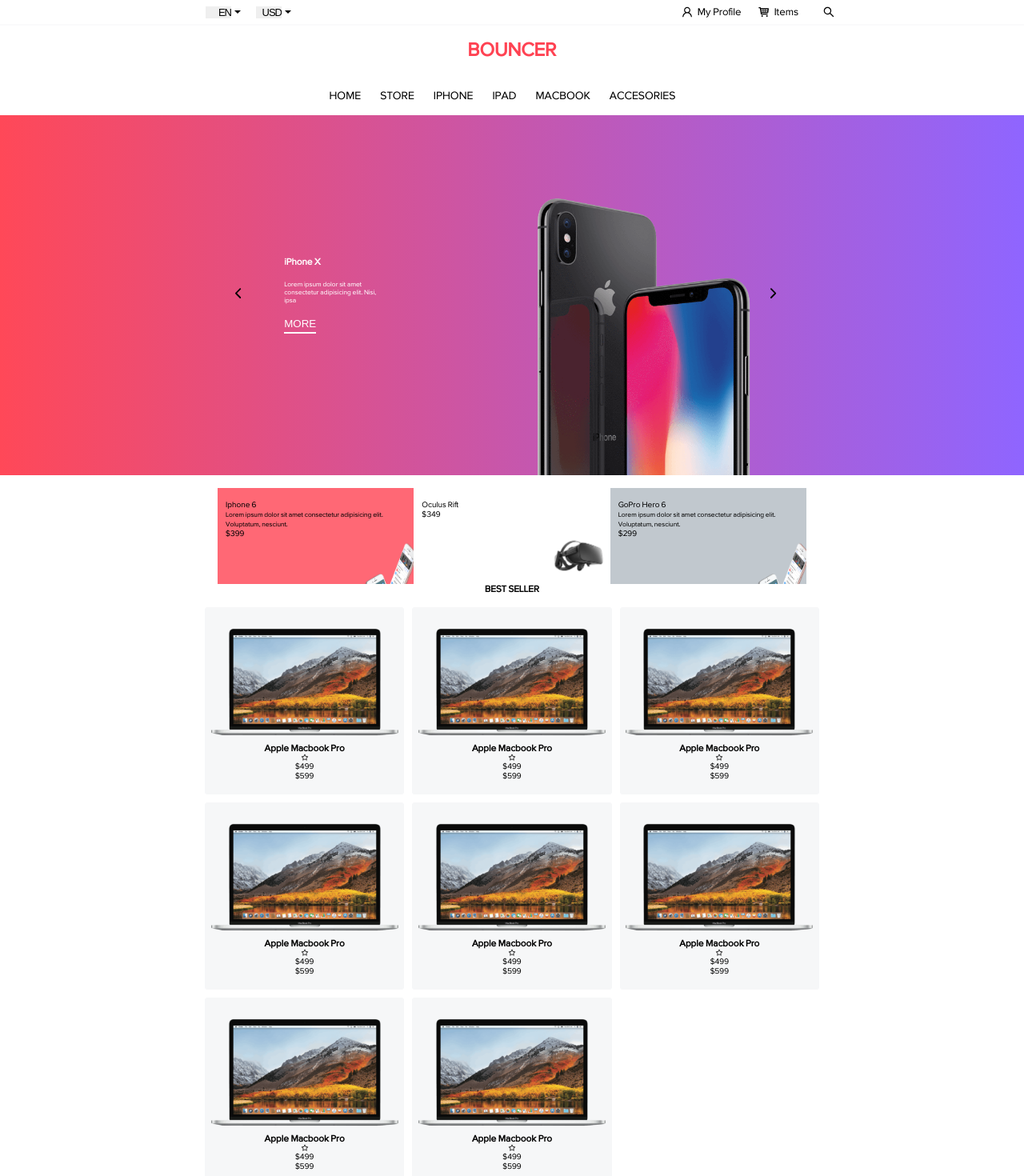
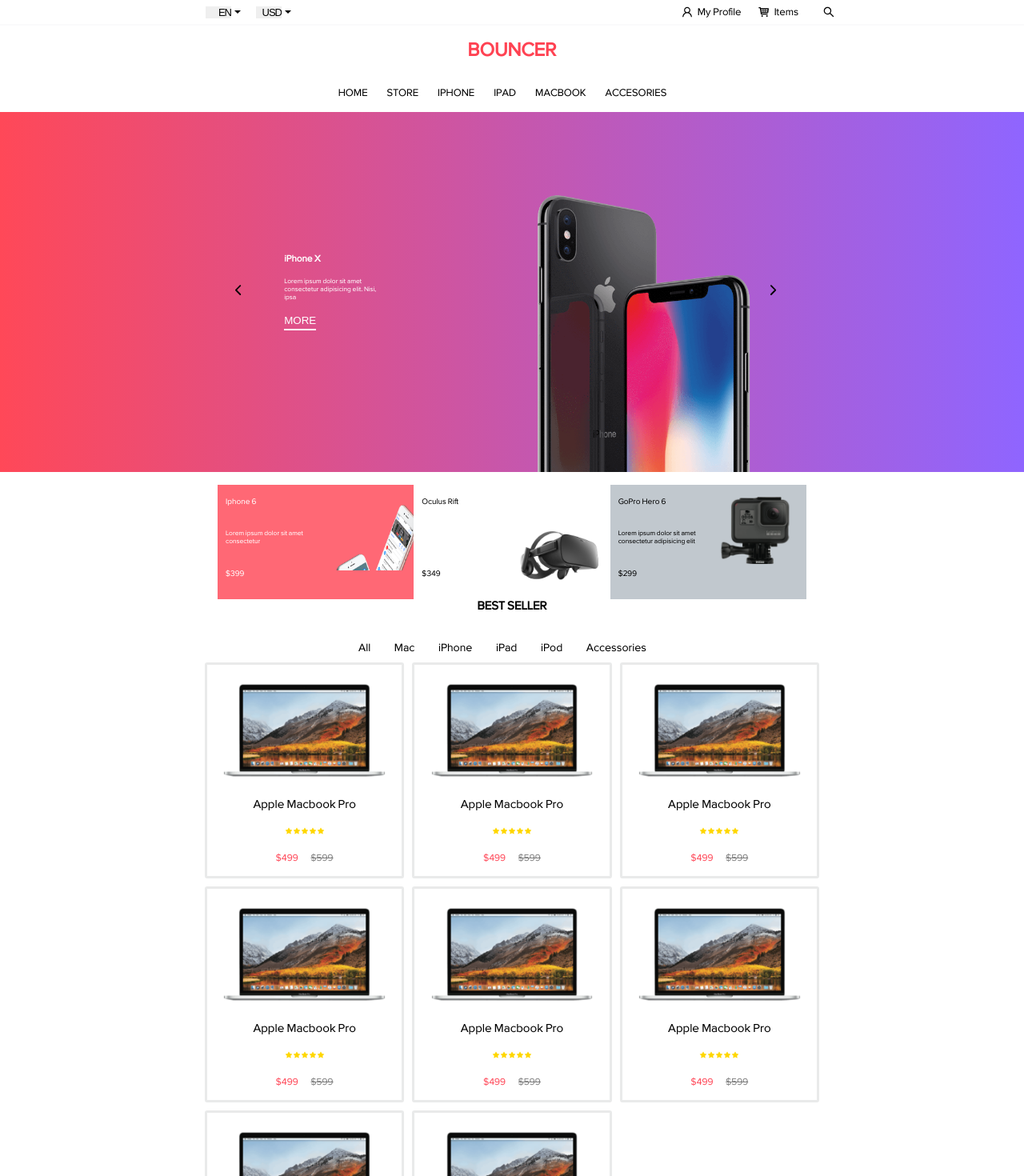
Before and after one commit to Alexkings47/Bouncer, a React (Create React App) app: page / in a window 1280 px wide. Shown: the top 1470 px of the page at 80% size. Built offline with nearby package versions, Linux system fonts and the light colour scheme.

Commit message:
created nav menu

```diff
--- a/src/App.css
+++ b/src/App.css
@@ -1,14 +1,13 @@
 .App {
-   font-family: 'proxima sans';
-
+  font-family: "proxima sans";
 }
 
-.full-width{
+.full-width {
   grid-column: 1/ -1;
   /* grid-row: ; */
 }
 
-.partial-width{
+.partial-width {
   grid-column: 2/5;
 }
 /* @media(max-width:800px){
@@ -16,12 +15,19 @@
   width: 70%;
 }
 } */
-*{
+* {
   margin: 0;
   padding: 0;
   box-sizing: border-box;
 }
+button {
+  border: none;
+  background: transparent;
+}
+body {
+  font-size: 62.5%;
+}
 
-body{
-    font-size: 62.5%;
+ul {
+  list-style-type: none;
 }
--- a/src/components/BestsellerItem.js
+++ b/src/components/BestsellerItem.js
@@ -1,15 +1,32 @@
 import React from "react";
 import styled from "styled-components";
 
-const BestsellerItem = ({ classname,title, imgUrl, description, color, price}) => {
+const BestsellerItem = ({
+  classname,
+  title,
+  imgUrl,
+  display,
+  description,
+  color,
+  price,
+  textcolor,
+}) => {
   return (
-    <StyledDiv className={classname} style={{ backgroundColor: color }}>
+    <StyledDiv
+      className={classname}
+      style={{
+        backgroundColor: color,
+        color: textcolor,
+        flexDirection: display,
+      }}
+    >
+      <img src={require(`../images/${imgUrl}`)} alt={title} />
+
       <div className="info">
         <p>{title}</p>
         <small>{description}</small>
         <p>{price}</p>
       </div>
-      <img src={require(`../images/${imgUrl}`)} alt={title} />
     </StyledDiv>
   );
 };
@@ -18,14 +35,24 @@ export default BestsellerItem;
 const StyledDiv = styled.div`
   padding: 15px 0 0 10px;
 
-.partial-width{
 
-}
+
+  .partial-width {
+  }
   .info {
+    display: flex;
+    flex-direction: column;
+    height: 80%;
+    justify-content: space-between;
+    /* text-align: left; */
 
   }
-  img{
-      width: 5rem;
-      float: right;
+  .row{
+  flex-direction:row;
+  }
+
+  img {
+    width: 8rem;
+    float: right;
   }
 `;
--- a/src/components/Button.js
+++ b/src/components/Button.js
@@ -0,0 +1,16 @@
+import React from "react";
+import styled from "styled-components";
+
+const Button = ({ value, color, align }) => {
+  return <StyledButton style={{ color: color , margin:align}}>{value}</StyledButton>;
+};
+
+export default Button;
+
+const StyledButton = styled.button`
+  color: white;
+  border-bottom: 2px solid;
+  text-transform: uppercase;
+  padding: 0 0 3px 0;
+  display: block;
+`;
--- a/src/components/Carousel.js
+++ b/src/components/Carousel.js
@@ -2,28 +2,27 @@ import React from "react";
 import styled from "styled-components";
 import { IoIosArrowForward, IoIosArrowBack } from "react-icons/io";
 import { CarouselImage } from "./Data";
+import Button from "./Button";
 
 const Carousel = () => {
   const [slide, setSlide] = React.useState(0);
 
   function prev() {
-    setSlide((prevSlide) => {
-      if (prevSlide === 0) {
-        return prevSlide;
-      } else {
-        return prevSlide - 1;
+    if (slide === 0) {
+        return;
+      }else {
+        setSlide(slide - 1);
       }
-    });
+
   }
 
   function next() {
-    setSlide((prevSlide) => {
-      if (prevSlide < CarouselImage.length) {
-        return prevSlide + 1;
-      } else {
-        return prevSlide -1;
-      }
-    });
+    if (slide + 1 >= CarouselImage.length) {
+        return;
+      }  else {
+        setSlide( slide + 1);
+     }
+
   }
 
   return (
@@ -35,7 +34,7 @@ const Carousel = () => {
         <div className="info">
           <h3>{CarouselImage[slide].name}</h3>
           <small>{CarouselImage[slide].desc}</small>
-          <button>more</button>
+          <Button value={"more"} />
         </div>
       </div>
       <div className="content">
@@ -78,12 +77,7 @@ const StyledDiv = styled.div`
     height: 10rem;
     padding: 2rem;
 
-    button {
-      color: white;
-      border-bottom: 2px solid white;
-      text-transform: uppercase;
-      padding: 0 0 3px 0;
-    }
+
   }
 
   img {
@@ -97,10 +91,7 @@ const StyledDiv = styled.div`
     border: none;
   }
 
-  button {
-    border: none;
-    background: transparent;
-  }
+
   button > *:hover {
     transform: scale(1.2);
   }
--- a/src/components/ProductCard.js
+++ b/src/components/ProductCard.js
@@ -1,22 +1,45 @@
 import React from "react";
 import styled from "styled-components";
-import { AiOutlineStar } from "react-icons/ai";
+import { AiOutlineHeart } from "react-icons/ai";
+import { TiShoppingCart } from "react-icons/ti";
+import Star from "./Star";
+
 
 const ProductCard = ({ imgUrl, price, title }) => {
-    const [oldPrice, setOldPrice] = React.useState(0);
+  const [oldPrice, setOldPrice] = React.useState(0);
 
-   React.useEffect(() => setOldPrice(parseInt(price) + 100), [price]);
+  React.useEffect(() => setOldPrice(parseInt(price) + 100), [price]);
 
-  function flip() {}
+  function flip(){}
+  function cart(){}
+  function like(){}
+
 
   return (
     <StyledDiv onMouseEnter={flip}>
       <img src={require(`../images/${imgUrl}`)} alt="productcard" />
-      <h3>{title}</h3>
-      <AiOutlineStar />
-      <p className="price">${price}</p>
-      <p className="oldPrice">${oldPrice}</p>
-      <div className="popup"></div>
+      <h2>{title}</h2>
+      <div className="star">
+        {" "}
+        <Star />
+        <Star />
+        <Star />
+        <Star />
+        <Star />
+      </div>
+      <div className="priceBox">
+        <p className="price">${price}</p>
+        <s>${oldPrice}</s>
+      </div>
+      <div className="popup">
+        <button className="product-icon" onClick={like}>
+          {" "}
+          <AiOutlineHeart />
+        </button>
+        <button className="product-icon" onClick={cart}>
+          <TiShoppingCart />
+        </button>
+      </div>
     </StyledDiv>
   );
 };
@@ -28,13 +51,59 @@ const StyledDiv = styled.div`
   flex-direction: column;
   justify-content: space-between;
   align-items: center;
-  background-color: #f6f7f8;
+  /* background-color: #d4d5d6; */
   padding: 1rem 1.2rem;
   cursor: pointer;
   border-radius: 3px;
-  border: 1px solid #f6f7f8;
+  border: 3px solid rgba(212, 213, 214, 0.5);
+  position: relative;
+  height: 270px;
 
+  .popup {
+    display: none;
+    justify-content: space-between;
+    position: absolute;
+    top: 20%;
+    left: 50%;
+    transform: translateX(-50%);
+    width: 40%;
+  }
+  .product-icon {
+    color: #33a0ff;
+    width: 2.5rem;
+    height: 2.5rem;
+    border-radius: 50%;
+    border: 2px solid #9acbf5;
+  }
+  .product-icon > * {
+    width: 2.5rem;
+    height: 1.2rem;
+    padding: 0;
+    display: block;
+    margin: 0 auto;
+  }
   &:hover img {
     opacity: 0.4;
   }
+  &:hover .popup {
+    display: flex;
+  }
+  img {
+    width: 99%;
+  }
+  s {
+    color: grey;
+  }
+  .price {
+    color: #ff4858;
+  }
+  .priceBox {
+    display: flex;
+    justify-content: space-between;
+    width: 35%;
+    font-size: 12px;
+  }
+  h2 {
+    font-weight: 400;
+  }
 `;
--- a/src/components/Sections/Advertisment.js
+++ b/src/components/Sections/Advertisment.js
@@ -30,6 +30,7 @@ const StyledDiv = styled.div`
   justify-content: space-around;
   background-color: #2e90e5;
   overflow: hidden;
+  margin-top: 2rem;
 
   @media (max-width: 800px) {
     justify-content: center;
@@ -57,14 +58,12 @@ const StyledDiv = styled.div`
     font-weight: 500;
   }
   .imgDiv {
-    border: 1px solid red;
     position: absolute;
     top: -3.9rem;
     transform: translateY(3rem);
   }
   img {
     height: 120%;
-
     left: initial;
     /* align-self: flex-end; */
   }
--- a/src/components/Sections/Bestseller.js
+++ b/src/components/Sections/Bestseller.js
@@ -11,10 +11,11 @@ const Bestseller = () => {
           imgUrl={"iphone6.png"}
           title={"Iphone 6"}
           description={
-            "Lorem ipsum dolor sit amet consectetur adipisicing elit. Voluptatum, nesciunt."
+            "Lorem ipsum dolor sit amet consectetur "
           }
           price={"$399"}
           color={"#FF6875"}
+          textcolor={"white"}
         />
         <BestsellerItem
           imgUrl={"oculus.png"}
@@ -22,18 +23,19 @@ const Bestseller = () => {
           description={""}
           price={"$349"}
           color={"#FFFFFF"}
+          display={"row"}
         />
         <BestsellerItem
-          imgUrl={"iphone6.png"}
+          imgUrl={"camcorder.png"}
           title={"GoPro Hero 6"}
           description={
-            "Lorem ipsum dolor sit amet consectetur adipisicing elit. Voluptatum, nesciunt."
+            "Lorem ipsum dolor sit amet consectetur adipisicing elit"
           }
           price={"$299"}
           color={"#C1C8CE"}
         />
       </div>
-      <h3>BEST SELLER</h3>
+      <h2>BEST SELLER</h2>
     </StyledSecion>
   );
 };
@@ -48,7 +50,7 @@ const StyledSecion = styled.section`
     grid-template-columns: repeat(3, 1fr);
     grid-template-rows: 1fr;
   }
-  h3 {
+  h2 {
     text-align: center;
   }
 
--- a/src/components/Sections/Navbar.js
+++ b/src/components/Sections/Navbar.js
@@ -5,7 +5,7 @@ const Navbar = () => {
   return (
     <StyledNav>
       <h2>Bouncer</h2>
-      <ul>
+      <ul className="nav-parent">
         <li>Home</li>
         <li>Store</li>
         <li>IpHONE</li>
@@ -13,6 +13,41 @@ const Navbar = () => {
         <li>MACBOOK</li>
         <li>ACCESORIES</li>
       </ul>
+      <div className="nav-menu">
+        <div>
+            <h3>Category</h3>
+          <ul>
+            <li>Airpoint & Wireless</li>
+            <li>AppleCare</li>
+            <li>Business & Secuirity</li>
+            <li>Bags, Shells & Sleeves</li>
+            <li>Cables & Docks</li>
+            <li>Cameras & Video</li>
+            <li>Car & Travel</li>
+            <li>Cases & Films</li>
+          </ul>
+        </div>
+        <div>
+            <h3>Category</h3>
+          <ul>
+            <li>Charging Devices</li>
+            <li>Connected Home</li>
+            <li>Device Care</li>
+            <li>Display & Graphic</li>
+            <li>Fitness & Sport</li>
+            <li>Headphones</li>
+            <li>Healthkit</li>
+          </ul>
+        </div>
+        <div>
+            <h3>Category</h3>
+          <ul>
+            <li>Mice & Keyboards</li>
+            <li>Music Creation</li>
+            <li>Networking & Server</li>
+          </ul>
+        </div>
+      </div>
     </StyledNav>
   );
 };
@@ -21,7 +56,7 @@ export default Navbar;
 
 const StyledNav = styled.nav`
   width: 500px;
-  height: 7rem;
+  max-height: 17rem;
   text-transform: uppercase;
   margin: 0 auto;
   font-weight: 400;
@@ -29,21 +64,61 @@ const StyledNav = styled.nav`
   padding: 1rem 0;
   grid-column: 2/5;
   grid-row: 2/3;
+  position: relative;
 
   display: flex;
   flex-direction: column;
   justify-content: space-between;
   align-items: center;
 
+  .nav-menu {
+    display: none;
+    grid-template-columns: 2fr 2fr 1fr;
+    grid-gap: 35px;
+    width: 800px;
+    padding: 1rem 3rem 1rem 1rem;
+    background-color: white;
+    text-transform: capitalize;
+    border-radius: 3.5px;
+    margin-top: 1rem;
+
+    div {
+    }
+
     ul {
+      display: flex;
+      flex-direction: column;
+      flex-wrap: wrap;
+      height: 11rem;
+      align-content: space-between;
+    }
+    h3 {
+      color: #c1c8ce;
+    }
+    li {
+      padding-top: 20px;
+    }
+  }
+  @media (max-width: 800px) {
+    .nav-menu {
+      width: 650px;
+    }
+  }
+  .nav-parent {
     display: flex;
     justify-content: space-between;
     align-items: center;
-    list-style-type: none;
 
-    & > li {
+    li {
       margin-right: 1.5rem;
-      font-size: 14px;
+    }
+    .nav-parent:hover .nav-menu {
+      display: block;
+    }
+  }
+
+  li {
+    font-size: 13px;
     font-family: "proxima sans";
 
     &:hover,
@@ -52,11 +127,11 @@ const StyledNav = styled.nav`
       cursor: pointer;
     }
   }
-  }
 
   h2 {
     color: #ff4252;
     font-size: 24px;
     font-weight: 700;
+    margin-bottom: 2rem;
   }
 `;
--- a/src/components/Sections/ProductDisplay.js
+++ b/src/components/Sections/ProductDisplay.js
@@ -1,27 +1,69 @@
 import React from "react";
 import styled from "styled-components";
 import ProductCard from "../ProductCard";
-import {Data} from "../Data"
+import { Data } from "../Data";
+import Button from "../Button";
 
 const ProductDisplay = () => {
-  const NewProducts = Data.map(item =>{
-   return( <ProductCard
-        title={item.title}
-        price={item.price}
-        imgUrl={item.imgUrl}
-      />
-   )
-   }
-  )
-  return <StyledSection className="partial-width">{NewProducts}</StyledSection>;
+  const NewProducts = Data.map((item) => {
+    return (
+      <ProductCard title={item.title} price={item.price} imgUrl={item.imgUrl} />
+    );
+  });
+  return (
+    <StyledSection className="partial-width">
+      <div className="grid-items">
+        <div className="product-types">
+          <ul>
+            <li>All</li>
+            <li>Mac</li>
+            <li>iPhone</li>
+            <li>iPad</li>
+            <li>iPod</li>
+            <li>Accessories</li>
+          </ul>
+        </div>
+        {NewProducts}
+      </div>
+      <Button value={"LOAD MORE"} color={"#33A0FF"} align={"1rem auto"} />
+    </StyledSection>
+  );
 };
 
 export default ProductDisplay;
 
 const StyledSection = styled.section`
-  display: grid;
-  grid-template-columns: repeat(auto-fit, minmax(218px, 1fr));
-  grid-gap: 10px;
+  padding: 20px 0 2rem;
 
+  .grid-items {
+    display: grid;
+    grid-template-columns: repeat(auto-fit, minmax(220px, 1fr));
+    grid-template-rows: repeat(auto-fill, max-content);
+    grid-gap: 10px;
+  }
 
+  .product-types {
+    grid-row: 1/2;
+    grid-column: 1/-1;
+  }
+  ul {
+    display: flex;
+    justify-content: space-between;
+    align-items: center;
+    list-style-type: none;
+    width: 50%;
+    margin: 0 auto;
+
+    & > li {
+      margin-right: 1.5rem;
+      font-size: 14px;
+      font-family: "proxima sans";
+
+      &:hover,
+      &:active {
+        color: #33a0ff;
+        cursor: pointer;
+      }
+    }
+  }
 `;
--- a/src/components/Star.js
+++ b/src/components/Star.js
@@ -3,7 +3,7 @@ import styled from "styled-components";
 import { AiFillStar } from "react-icons/ai";
 
 const Star = () => {
-  const [isClicked, setIsClicked] = React.useState(false);
+  const [isClicked, setIsClicked] = React.useState(true);
 
   function fill() {
     setIsClicked(!isClicked);
```
Lines whose indentation alone changed are shown as unchanged.
